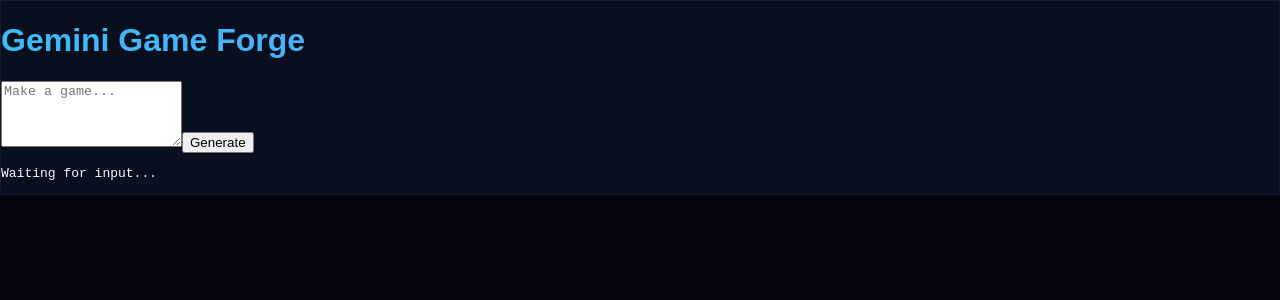
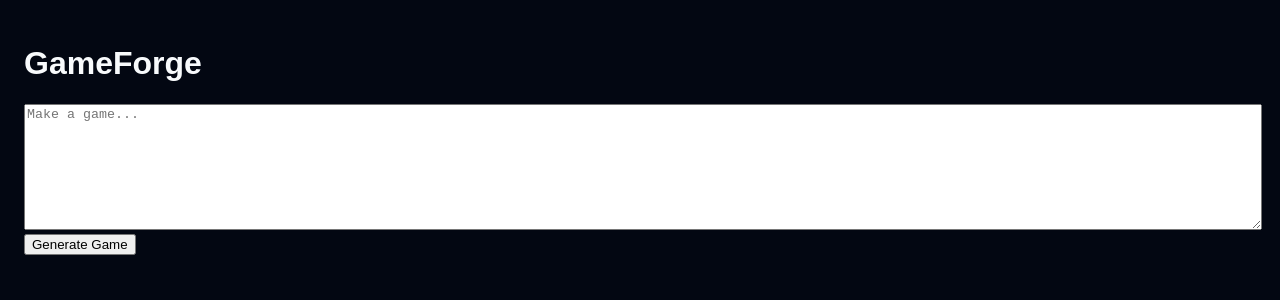
Before and after one commit to sam605it/Game_Forge, a Next.js app: page / in a window 1280 px wide. Shown: the top 300 px of the page. Built offline with nearby package versions, Linux system fonts and the light colour scheme.

Commit message:
Update page.tsx

```diff
--- a/app/page.tsx
+++ b/app/page.tsx
@@ -1,5 +1,44 @@
-import GameForgeUI from "./ui/GameForgeUI";
+"use client";
 
-export default function HomePage() {
-  return <GameForgeUI />;
+import { useState } from "react";
+import { db } from "@/services/db.client";
+
+export default function Home() {
+  const [prompt, setPrompt] = useState("");
+  const [output, setOutput] = useState("");
+  const [loading, setLoading] = useState(false);
+
+  async function runAI() {
+    setLoading(true);
+    setOutput("");
+
+    const res = await fetch("/api/ai", {
+      method: "POST",
+      headers: { "Content-Type": "application/json" },
+      body: JSON.stringify({ prompt }),
+    });
+
+    const data = await res.json();
+    setOutput(data.text || "No response");
+    setLoading(false);
+  }
+
+  return (
+    <main style={{ padding: 24 }}>
+      <h1>GameForge</h1>
+
+      <textarea
+        value={prompt}
+        onChange={(e) => setPrompt(e.target.value)}
+        placeholder="Make a game..."
+        style={{ width: "100%", height: 120 }}
+      />
+
+      <button onClick={runAI} disabled={loading}>
+        {loading ? "Thinking..." : "Generate Game"}
+      </button>
+
+      <pre>{output}</pre>
+    </main>
+  );
 }
```
